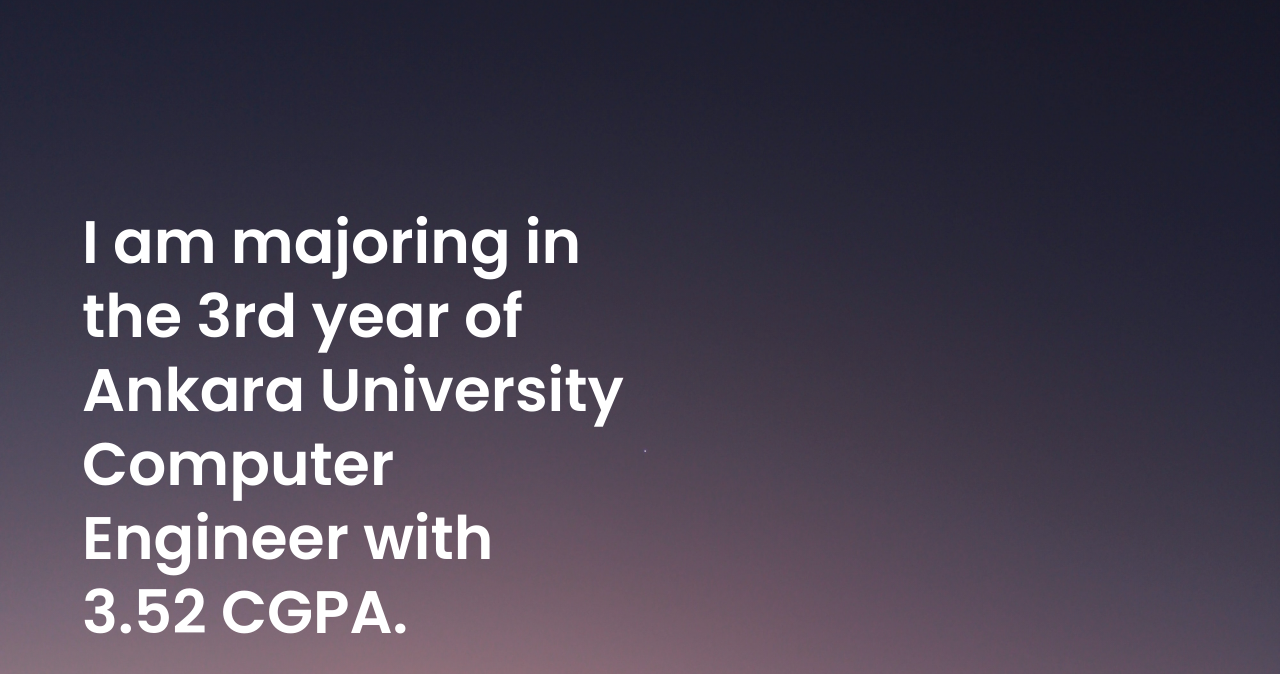
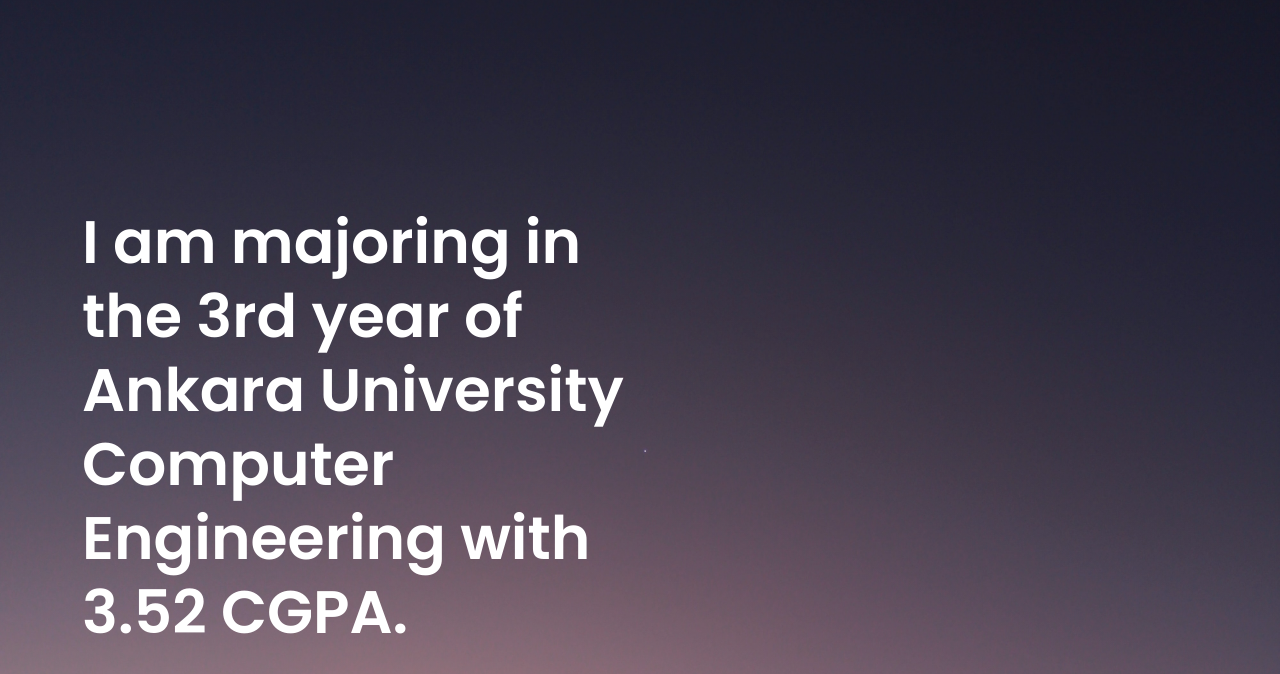
Before and after one commit to Poyralljack/YasinHerken, a plain HTML site: page index.html in a window 1280 px wide. Shown: the part 87-761 px from the top of the page. Drawn offline with nearby package versions, Linux system fonts and the light colour scheme.

Commit message:
change text

```diff
--- a/index.html
+++ b/index.html
@@ -11,7 +11,7 @@
 
 
     <!-- Webpage Title -->
-    <title>Yasin's Website</title>
+    <title>Yasin Herken's Website</title>
 
     <!-- Styles -->
     <link rel="preconnect" href="https://fonts.gstatic.com">
@@ -65,7 +65,7 @@
             <div class="row">
                 <div class="col-lg-6">
                     <div class="text-container">
-                        <h1 class="h1-large">I am majoring in the 3rd year of Ankara University Computer Engineer with 3.52 CGPA.</h1>
+                        <h1 class="h1-large">I am majoring in the 3rd year of Ankara University Computer Engineering with 3.52 CGPA.</h1>
                         <a class="btn-solid-lg page-scroll" href="#about">Discover</a>
                         <a class="btn-outline-lg page-scroll" href="#contact"><i class="fas fa-user"></i>Contact Me</a>
                     </div> <!-- end of text-container -->
```
